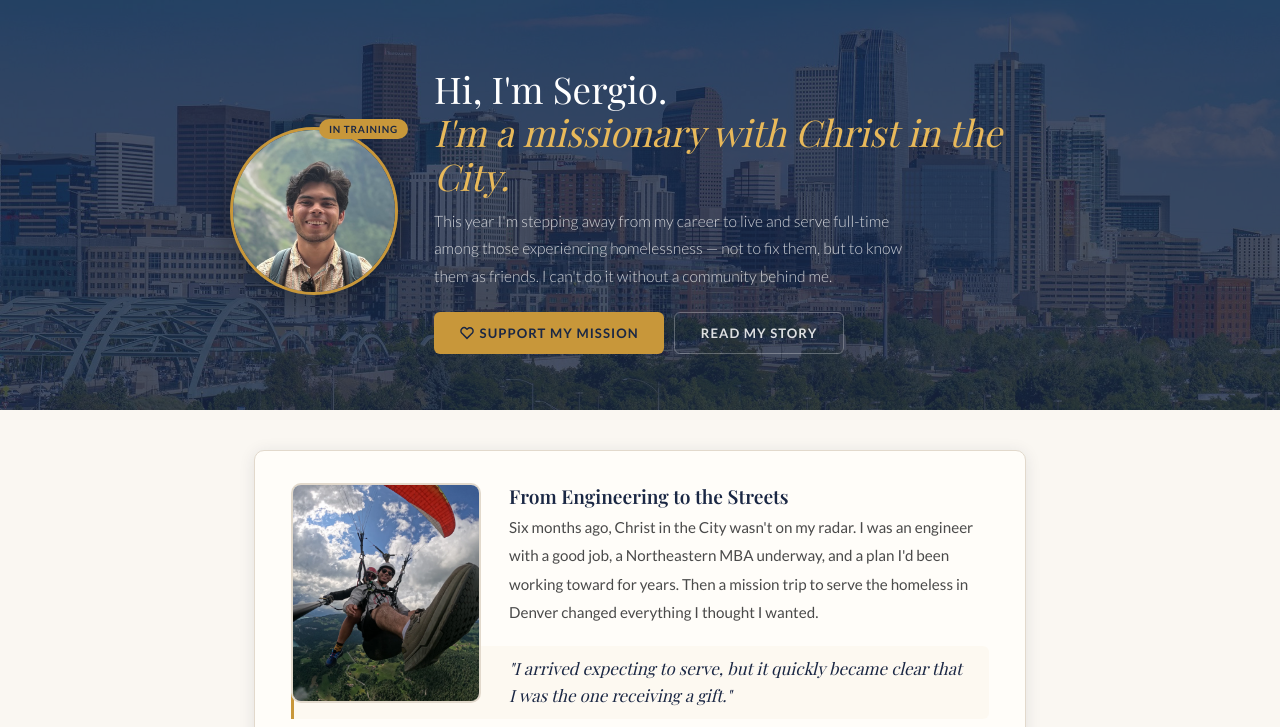
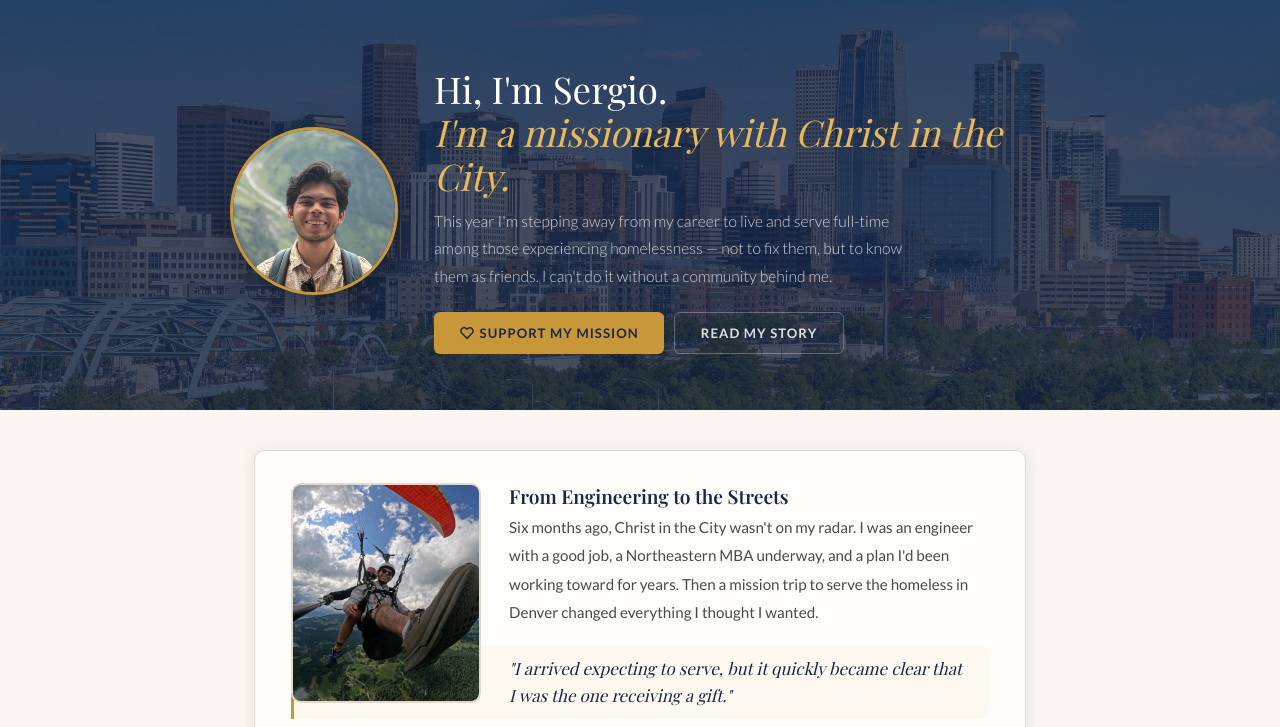
Before and after one commit to sergangulo27-web/sergangulo27-web.github.io, a plain HTML site: page index.html in a window 1280 px wide. Shown: the part 73-800 px from the top of the page. Drawn offline with nearby package versions, Linux system fonts and the light colour scheme; a web font is replaced by a local one.

Commit message:
Remove In Training badge from home hero
Co-Authored-By: Claude Opus 5.5 <noreply@anthropic.com>
Claude-Session: https://claude.ai/code/session_01MDB126HJiPSCx7b3s9ctap

```diff
--- a/index.html
+++ b/index.html
@@ -144,19 +144,6 @@ nav a:hover, nav a.active { color: var(--gold-light); }
   box-shadow: 0 6px 30px rgba(0,0,0,0.35);
 }
 .hero-photo img { width: 100%; height: 100%; object-fit: cover; object-position: center 15%; }
-.profile-badge {
-  position: absolute;
-  top: -8px; right: -10px;
-  background: var(--gold);
-  color: var(--navy);
-  font-size: 0.62rem;
-  font-weight: 700;
-  letter-spacing: 0.08em;
-  text-transform: uppercase;
-  padding: 4px 10px;
-  border-radius: 20px;
-  white-space: nowrap;
-}
 .hero-text { color: #fff; }
 .hero-eyebrow {
   font-size: 0.68rem; letter-spacing: 0.22em; text-transform: uppercase;
@@ -506,7 +493,6 @@ footer .footer-name { color: rgba(255,255,255,0.8); font-family: 'Playfair Displ
 <div class="home-hero">
   <div class="hero-inner">
     <div class="hero-photo-wrap">
-      <div class="profile-badge">In Training</div>
       <div class="hero-photo">
         <img src="images/Sergio_Angulo_copy.jpeg" alt="Sergio Angulo">
       </div>
```
